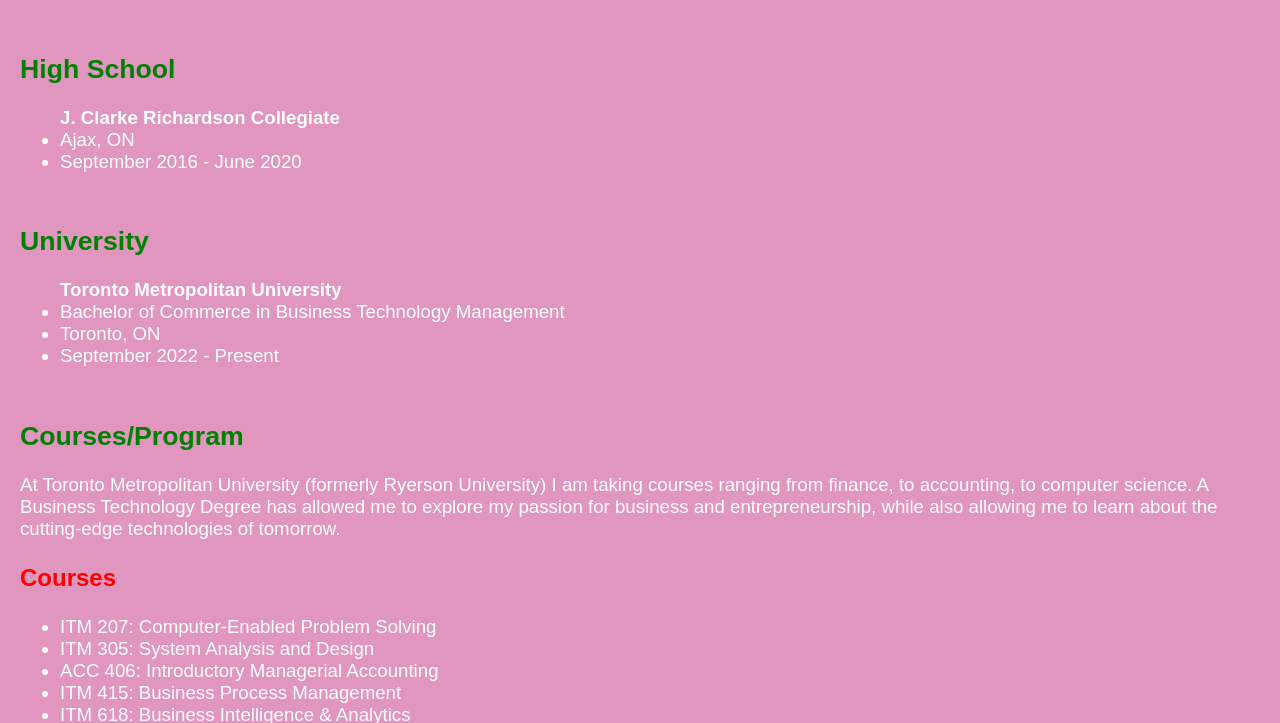
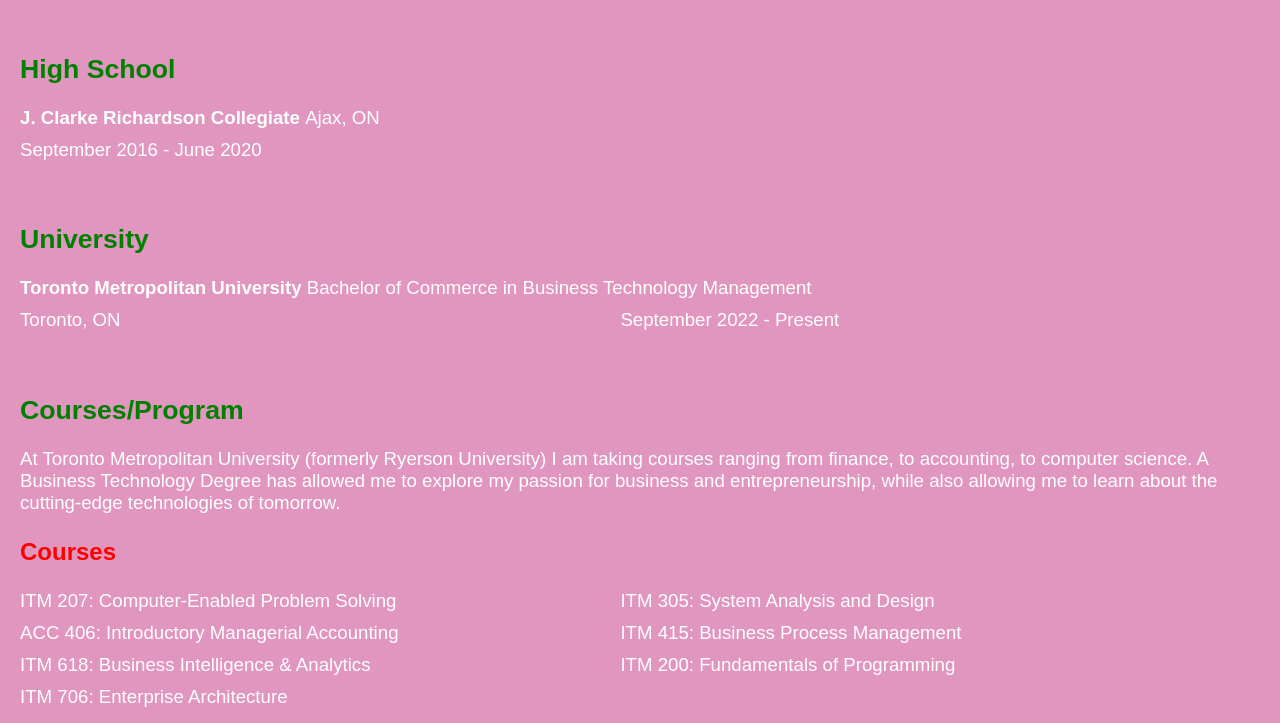
Before and after one commit to dhwani444/dhwani444.github.io, a plain HTML site: page index.html in a window 1280 px wide. Shown: the part 67-790 px from the top of the page. Drawn offline with Linux system fonts and the light colour scheme.

Commit message:
Update styles.css

```diff
--- a/styles.css
+++ b/styles.css
@@ -5,7 +5,6 @@ body {
     background-color: rgb(225, 150, 191);
     color: rgb(225, 150, 191);
 }
-
 
 h1 {
     font-size: 24pt;
@@ -24,19 +23,19 @@ h3 {
 
 ol {
     font-size: 14pt;
-    color: white
+    color: white;
 }
 
 ul {
     font-size: 14pt;
-    color: white
+    color: white;
+    padding: 0;
 }
 
 p {
     font-size: 14pt;
     color: white;
 }
-
 
 a {
     text-decoration: none;
@@ -63,3 +62,11 @@ table {
 td > div {
     padding: 10px;
 }
+
+
+ul li, ol li {
+    width: 48%;
+    display: inline-block;
+    vertical-align: top;
+    margin-bottom: 10px;
+}
```
